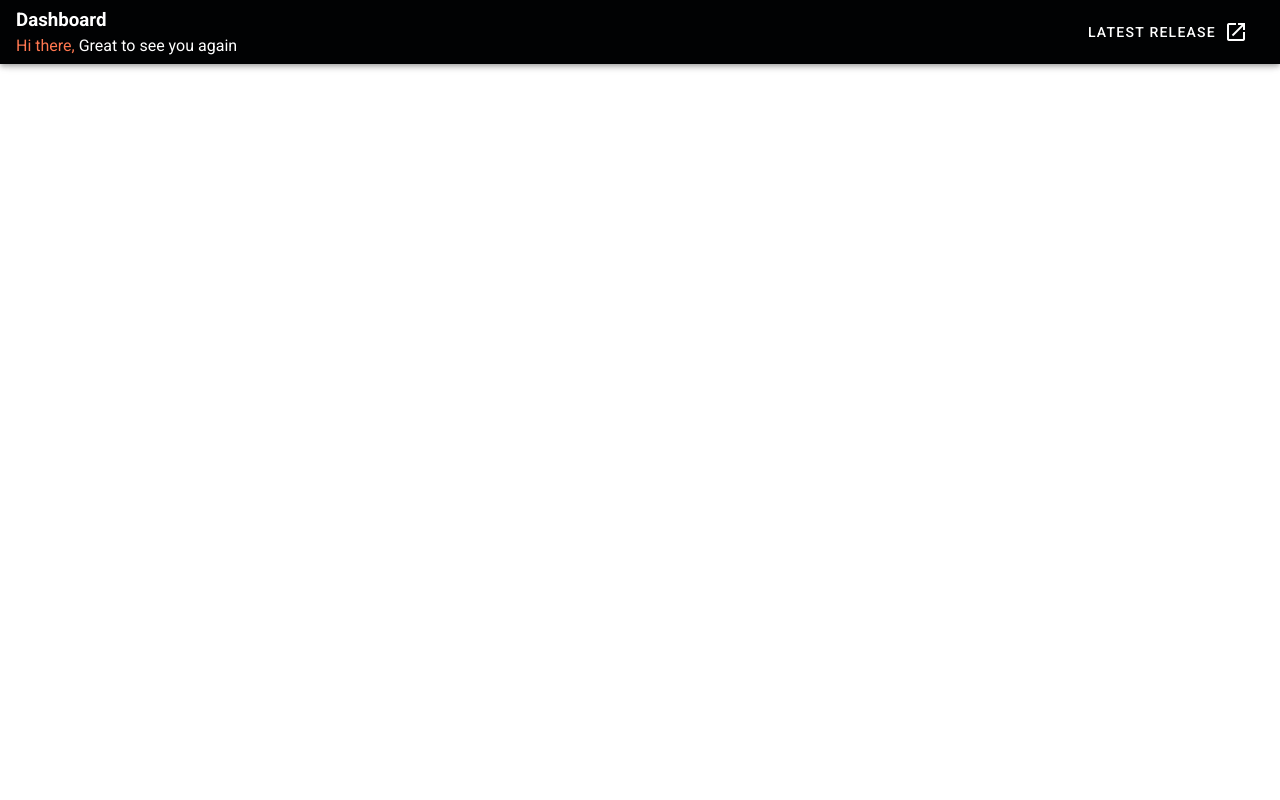
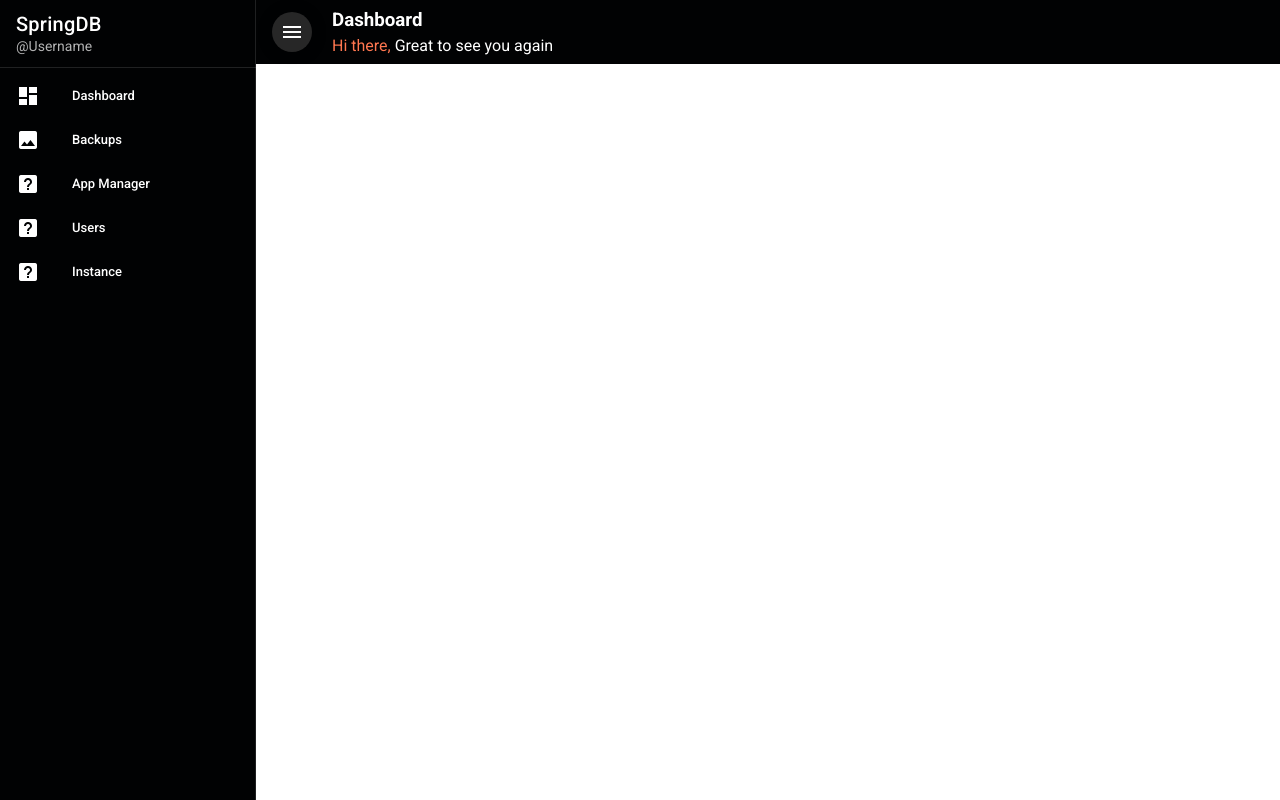
Before and after one commit to NaveenDanj/spring-db-frontend, a Vue app: page / in a window 1280 px wide. Built offline with nearby package versions, Linux system fonts and the light colour scheme.

Commit message:
added basic dashboard layout

```diff
--- a/src/views/Home.vue
+++ b/src/views/Home.vue
@@ -1,5 +1,9 @@
 <template>
-  <v-app-bar app color="#010203" dark>
+  <div>
+    <v-app-bar app color="#010203" dark elevation="0">
+        <v-btn fab small class="mr-5" @click="() => drawer = !drawer">
+          <v-icon>mdi-menu</v-icon>
+        </v-btn>
       <div class="align-center">
         <h3>Dashboard</h3>
         <label style="color: #ff7750">Hi there,</label
@@ -8,19 +12,48 @@
 
       <v-spacer></v-spacer>
 
-    <v-btn
-      href="https://github.com/vuetifyjs/vuetify/releases/latest"
-      target="_blank"
-      text
-    >
-      <span class="mr-2">Latest Release</span>
-      <v-icon>mdi-open-in-new</v-icon>
-    </v-btn>
     </v-app-bar>
+
+    <v-navigation-drawer app v-model="drawer" dark color="#010203">
+      <v-list-item>
+        <v-list-item-content>
+          <v-list-item-title class="text-h6"> SpringDB </v-list-item-title>
+          <v-list-item-subtitle> @Username </v-list-item-subtitle>
+        </v-list-item-content>
+      </v-list-item>
+
+      <v-divider></v-divider>
+
+      <v-list dense nav>
+        <v-list-item v-for="item in items" :key="item.title" link>
+          <v-list-item-icon>
+            <v-icon>{{ item.icon }}</v-icon>
+          </v-list-item-icon>
+
+          <v-list-item-content>
+            <v-list-item-title>{{ item.title }}</v-list-item-title>
+          </v-list-item-content>
+        </v-list-item>
+      </v-list>
+    </v-navigation-drawer>
+  </div>
 </template>
 
 <script>
 export default {
   name: "Home",
+  data() {
+    return {
+      drawer : true,
+      items: [
+        { title: "Dashboard", icon: "mdi-view-dashboard" },
+        { title: "Backups", icon: "mdi-image" },
+        { title: "App Manager", icon: "mdi-help-box" },
+        { title: "Users", icon: "mdi-help-box" },
+        { title: "Instance", icon: "mdi-help-box" },
+      ],
+      right: null,
+    };
+  },
 };
 </script>
```
Lines whose indentation alone changed are shown as unchanged.
